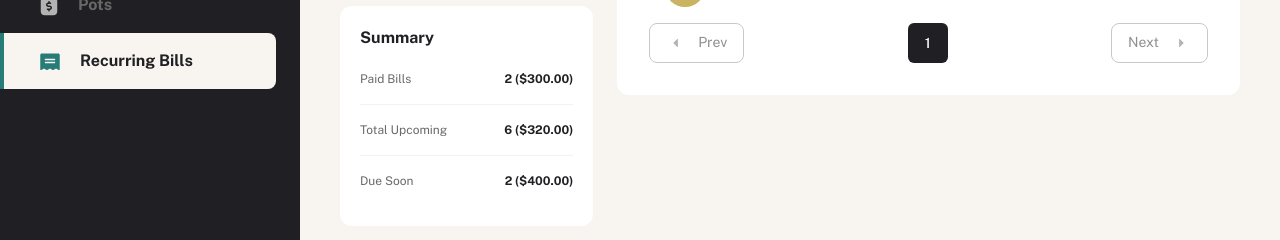
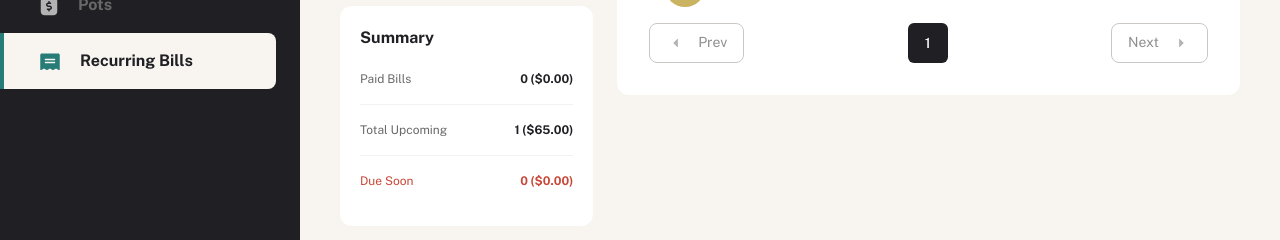
Before and after one commit to habibwritescode/penny-wise, a Next.js app: page /recurring-bills in a window 1280 px wide. Shown: the part 319-559 px from the top of the page. Built offline with nearby package versions, Linux system fonts and the light colour scheme.

Commit message:
feat: derive recurring bill summaries from transactions
Replace the hard-coded paid / upcoming / due soon figures.

```diff
--- a/src/modules/overview/components/recurring-bills.tsx
+++ b/src/modules/overview/components/recurring-bills.tsx
@@ -1,24 +1,31 @@
 import Typography from "@/components/typography";
 import currencyFormatter from "@/utils/formatCurrency";
-import React from "react";
+import useBoundStore from "@/lib/store/store";
+import { getRecurringBills } from "@/modules/transactions/utils";
+import { getBillsSummary } from "@/modules/recurring-bills/utils";
 import ContainerCard from "./container-card";
 
 const RecurringBills = () => {
+  const transactions = useBoundStore((store) => store.transactions);
+  const { paid, upcoming, dueSoon } = getBillsSummary(
+    getRecurringBills(transactions)
+  );
+
   const listItems = [
     {
       title: "Paid Bills",
       borderColor: "hsl(var(--green))",
-      amount: 300,
+      amount: paid.total,
     },
     {
       title: "Total Upcoming",
       borderColor: "hsl(var(--yellow))",
-      amount: 320,
+      amount: upcoming.total,
     },
     {
       title: "Due Soon",
       borderColor: "hsl(var(--cyan))",
-      amount: 400,
+      amount: dueSoon.total,
     },
   ];
 
--- a/src/modules/recurring-bills/components/bills-summary.tsx
+++ b/src/modules/recurring-bills/components/bills-summary.tsx
@@ -1,25 +1,21 @@
 import Typography from "@/components/typography";
+import useBoundStore from "@/lib/store/store";
 import currencyFormatter from "@/utils/formatCurrency";
+import { getRecurringBills } from "@/modules/transactions/utils";
+import { getBillsSummary } from "../utils";
 
 const BillsSummary = () => {
+  const transactions = useBoundStore((store) => store.transactions);
+  const { paid, upcoming, dueSoon } = getBillsSummary(
+    getRecurringBills(transactions)
+  );
+
   const items = [
-    {
-      title: "Paid Bills",
-      number: "2",
-      amount: 300,
-    },
-    {
-      title: "Total Upcoming",
-      number: "6",
-      amount: 320,
-    },
-    {
-      title: "Due Soon",
-      number: "2",
-      amount: 400,
-      color: "red",
-    },
+    { title: "Paid Bills", ...paid, className: "" },
+    { title: "Total Upcoming", ...upcoming, className: "" },
+    { title: "Due Soon", ...dueSoon, className: "text-red" },
   ];
+
   return (
     <div className="p-5 rounded-xl bg-white">
       <Typography variant="preset-3">Summary</Typography>
@@ -27,23 +23,17 @@ const BillsSummary = () => {
       <ul className="divide-y divide-grey-100 mt-1">
         {items.map((item) => (
           <li className="flex justify-between py-4" key={item.title}>
-            <Typography variant="preset-5" className="text-grey-500">
+            <Typography
+              variant="preset-5"
+              className={item.className || "text-grey-500"}
+            >
               {item.title}
             </Typography>
-            <Typography variant="preset-5-bold">
-              {item.number} ({currencyFormatter.format(item.amount)})
+            <Typography variant="preset-5-bold" className={item.className}>
+              {item.count} ({currencyFormatter.format(item.total)})
             </Typography>
           </li>
         ))}
-
-        {/* <li className="flex justify-between pt-4">
-          <Typography variant="preset-5" className="text-red">
-            Due Soon
-          </Typography>
-          <Typography variant="preset-5-bold" className="text-red">
-            4 ({currencyFormatter.format(20)})
-          </Typography>
-        </li> */}
       </ul>
     </div>
   );
--- /dev/null
+++ b/src/modules/recurring-bills/utils.ts
@@ -0,0 +1,29 @@
+import { ITransaction } from "@/utils/types";
+
+const DUE_SOON_DAYS = 5;
+
+type BillGroup = { count: number; total: number };
+
+const summarise = (bills: ITransaction[]): BillGroup => ({
+  count: bills.length,
+  total: bills.reduce((sum, bill) => sum + bill.amount, 0),
+});
+
+// Bills recur monthly on the day of their transaction date: a bill whose day
+// has passed this month is paid, otherwise it is upcoming.
+export const getBillsSummary = (bills: ITransaction[], today = new Date()) => {
+  const todayDay = today.getUTCDate();
+  const billDay = (bill: ITransaction) => new Date(bill.date).getUTCDate();
+
+  const paid = bills.filter((bill) => billDay(bill) <= todayDay);
+  const upcoming = bills.filter((bill) => billDay(bill) > todayDay);
+  const dueSoon = upcoming.filter(
+    (bill) => billDay(bill) - todayDay <= DUE_SOON_DAYS
+  );
+
+  return {
+    paid: summarise(paid),
+    upcoming: summarise(upcoming),
+    dueSoon: summarise(dueSoon),
+  };
+};
```
